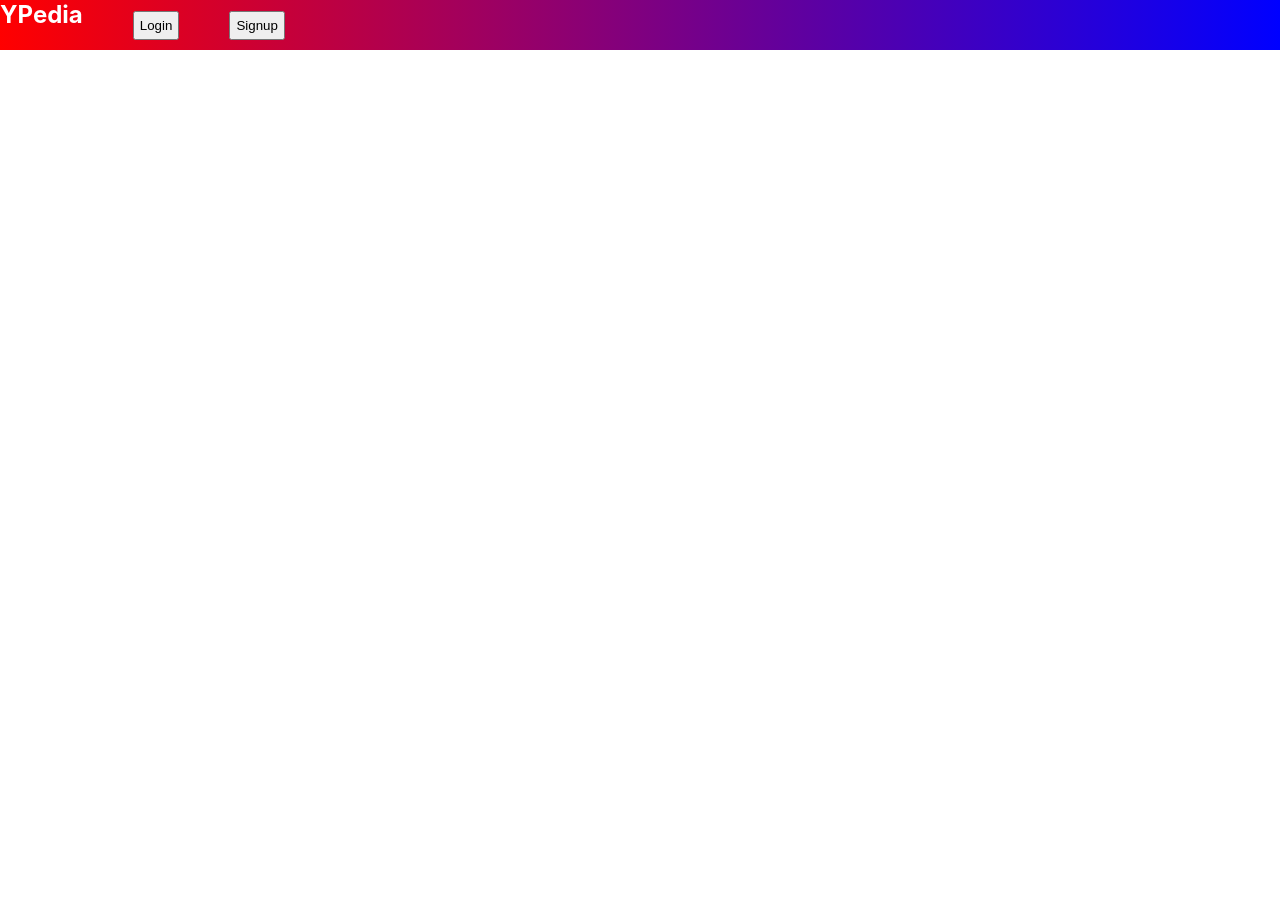
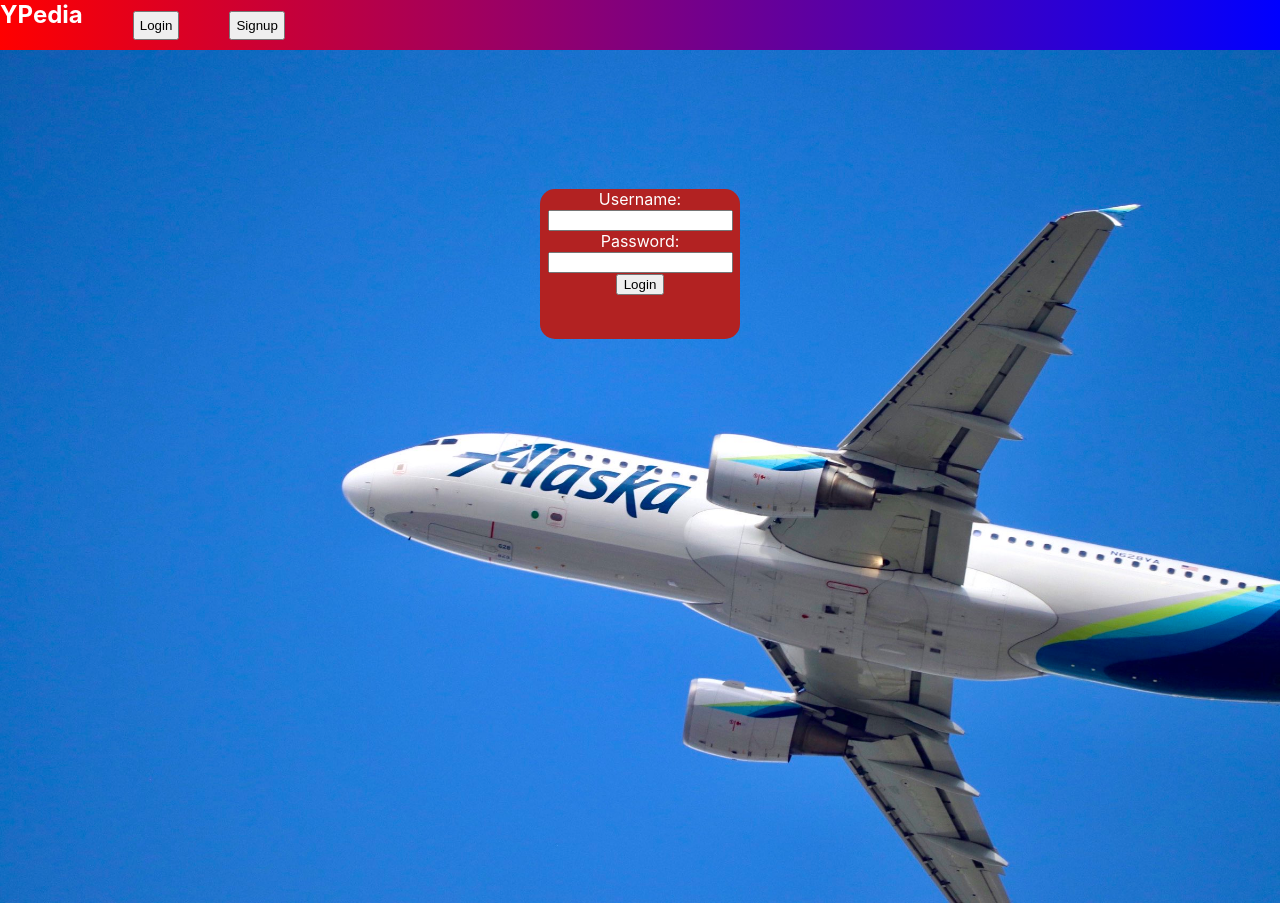
Before and after one commit to bcheung98/flight-booker, a React (Create React App) app: page /login in a window 1280 px wide. Before the commit the page ends 800 px from the top, so only its background shows below. Built offline with nearby package versions, Linux system fonts and the light colour scheme.

Commit message:
Added login page

```diff
--- a/src/components/Login.js
+++ b/src/components/Login.js
@@ -1,11 +1,35 @@
 import React from "react";
+import "../css/Login.css";
 import { withRouter } from "react-router";
 
 class Login extends React.Component {
 
+    state = {
+        username: '',
+        password: ''
+    }
+
+    handleInputChange = (e) => {
+        this.setState({
+            [e.target.name]: e.target.value
+        })
+    }
+
+    handleSubmit = () => {
+        console.log("test");
+    }
+
     render() {
         return (
-            <div></div>
+            <div className="login-page">
+                <img src={require("../assets/plane1.jpg").default} alt="plane" className="background-img" />
+                <form onSubmit={this.handleSubmit} className="login-container">
+                    Username: <input type="text" className="form-input" />
+                    <br />
+                    Password: <input type="password" className="form-input" />
+                    <button className="form-input-button" type="submit">Login</button>
+                </form>
+            </div>
         )
     }
 
--- /dev/null
+++ b/src/css/Login.css
@@ -0,0 +1,20 @@
+.login-page {
+    position: relative;
+    text-align: center;
+}
+
+.login-container {
+    color: white;
+    background-color: firebrick;
+    position: absolute;
+    top: 25%;
+    left: 50%;
+    transform: translate(-50%, -50%);
+    width: 200px;
+    height: 150px;
+    border-radius: 15px;
+}
+
+.background-img {
+    width: 100%;
+}
```
Also changed, not shown: src/assets/plane1.jpg (added).
